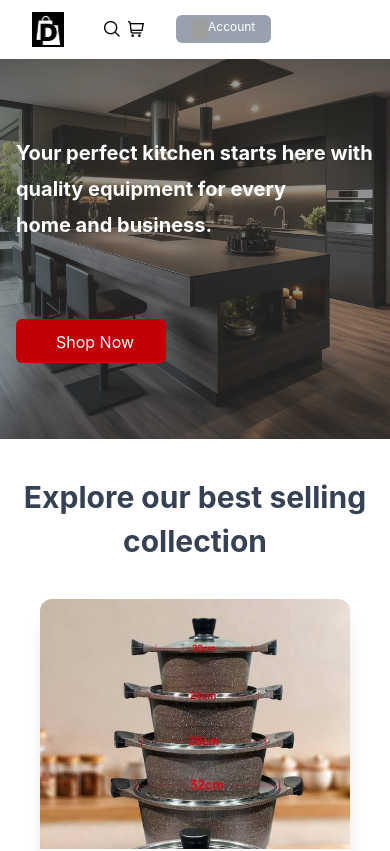
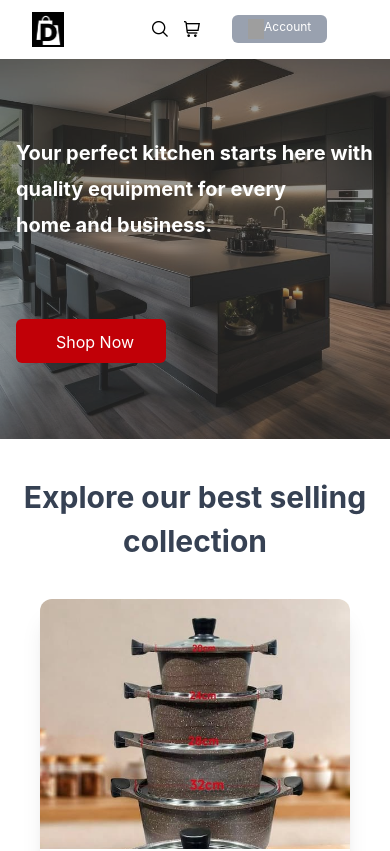
Before and after one commit to 1bruno5/denyse-shop, a Vue app: page / in a window 390 px wide. Shown: the top 851 px of the page. Built offline with nearby package versions, Linux system fonts and the light colour scheme; grey boxes are pictures that could not be loaded.

Commit message:
mobile nav

```diff
--- a/src/components/navBar.vue
+++ b/src/components/navBar.vue
@@ -21,9 +21,9 @@
       <button class="bg-gray-400 text-white rounded-md px-4 py-1 ml-6 flex gap-3"><img src="../assets/photos/icons/user.png" alt="user" class="w-4 h-5"><div class="text-2md"><RouterLink to="/login" class="text-xs mb-4"><div class="justify-center">Account</div></RouterLink></div></button>
     </div>
 
-        <div class=" flex justify-end ml-10 md:hidden ml-10">
+        <div class=" flex justify-end  md:hidden ml-22">
       <button><img src="../assets/photos/icons/search.png" alt="search" class="w-4 gap-2 "></button>
-      <button><img src="../assets/photos/icons/cart.png" alt="cart" class="w-4 ml-2  mr-2"></button>
+      <button><img src="../assets/photos/icons/cart.png" alt="cart" class="w-4 ml-4  mr-2"></button>
       <button class="bg-gray-400 text-white rounded-md px-4 py-1 ml-6 flex"><img src="../assets/photos/icons/user.png" alt="user" class="w-4 h-5"><div class="text-2md"><RouterLink to="/login" class="text-xs mb-4"><div class="justify-center">Account</div></RouterLink></div></button>
     </div>
 
```
